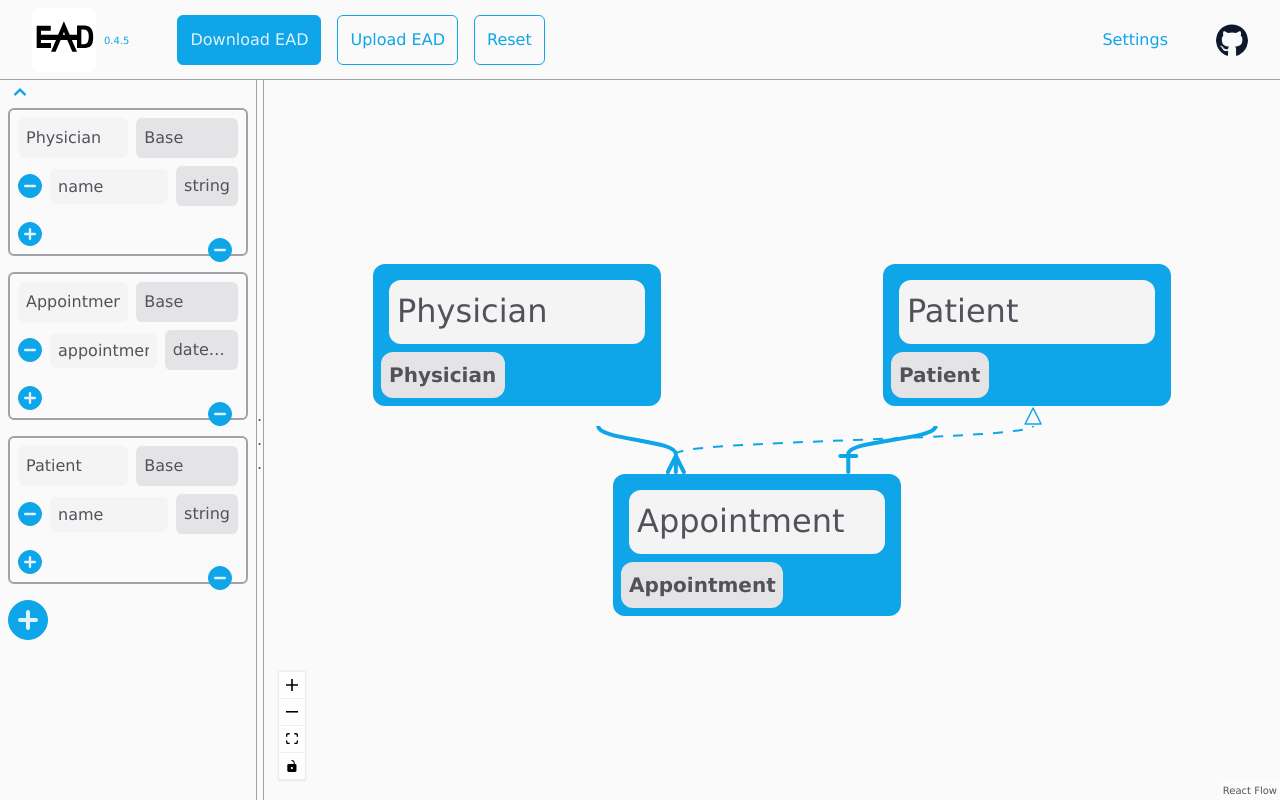
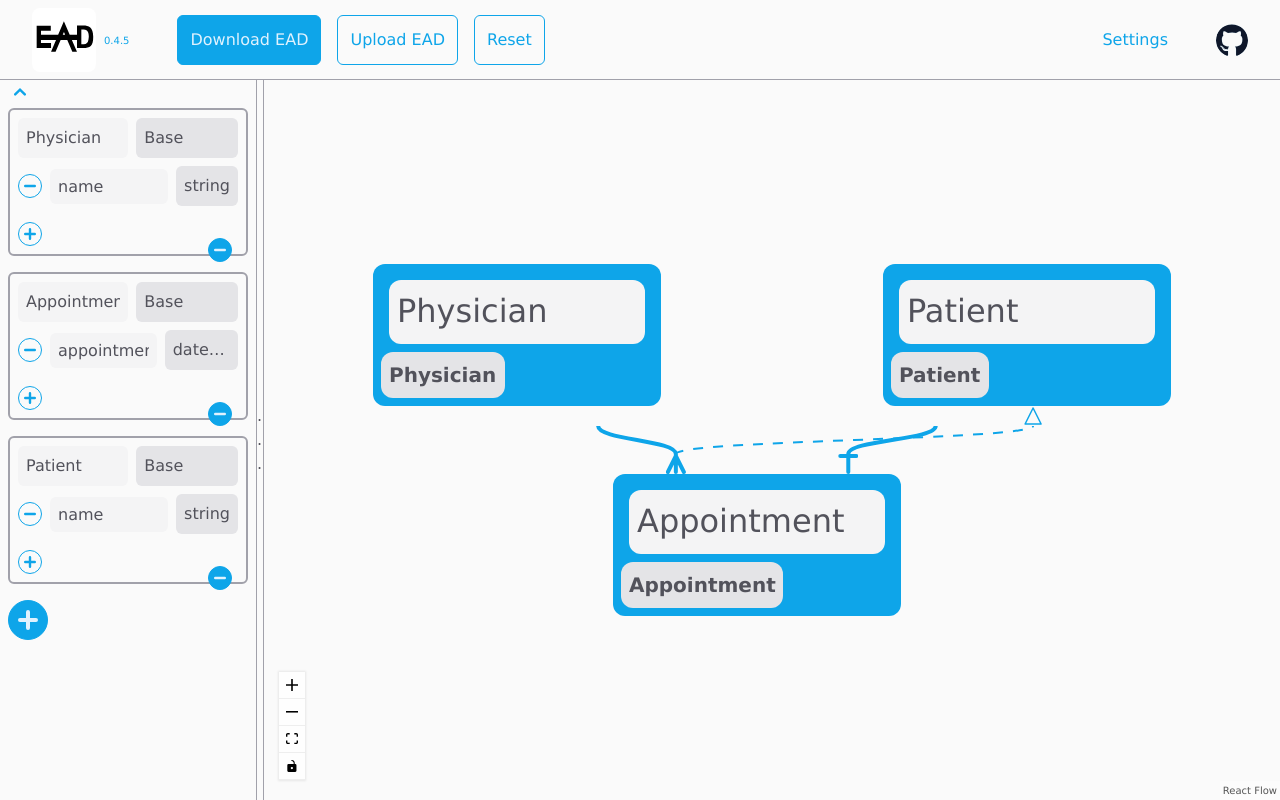
Before and after one commit to ozovalihasan/ead, a React (Vite) app: page / in a window 1280 px wide. Built offline with nearby package versions, Linux system fonts and the light colour scheme.

Commit message:
Update the style of buttons related to attributes

```diff
--- a/src/components/Sidebar/Sidebar.tsx
+++ b/src/components/Sidebar/Sidebar.tsx
@@ -57,7 +57,7 @@ export const Sidebar = () => {
                   return (
                     <div className="flex items-center space-x-2 py-1 mx-1" key={attributeId} >
                       <button
-                        className="btn-first rounded-full aspect-square h-6"
+                        className="btn-second rounded-full aspect-square h-6"
                         title="Remove the attribute"
                         onClick={() => removeAttribute(tableId, attributeId)}
                       >
@@ -84,7 +84,7 @@ export const Sidebar = () => {
                 })
               }
               <button
-                className="btn-first rounded-full m-1 mt-3 aspect-square h-6"
+                className="btn-second rounded-full m-1 mt-3 aspect-square h-6"
                 title="Add an attribute"
                 onClick={() => addAttribute(tableId)}
               >
```
Also changed, not shown: 1 other file (tests, documents, lock files or other folders).
